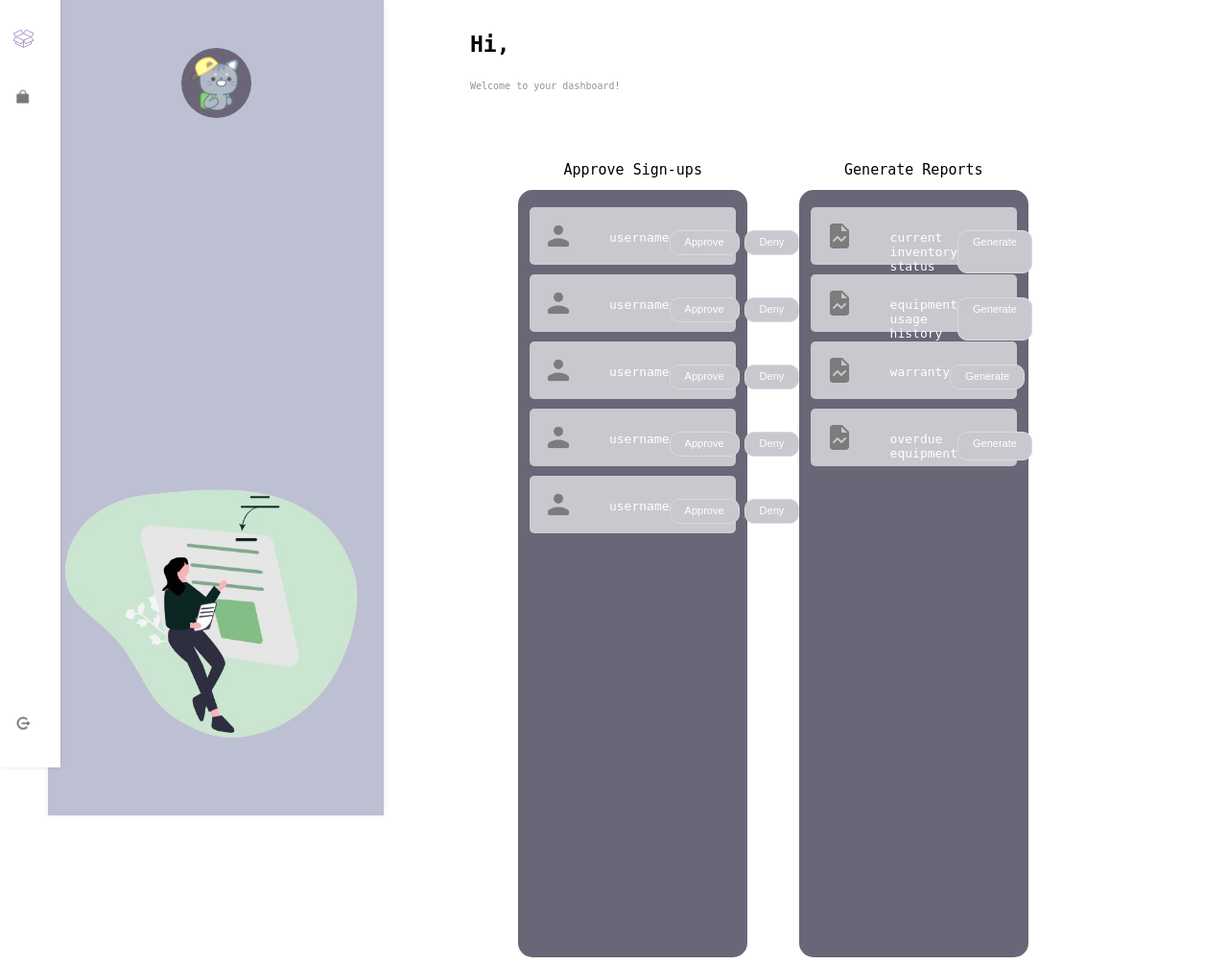
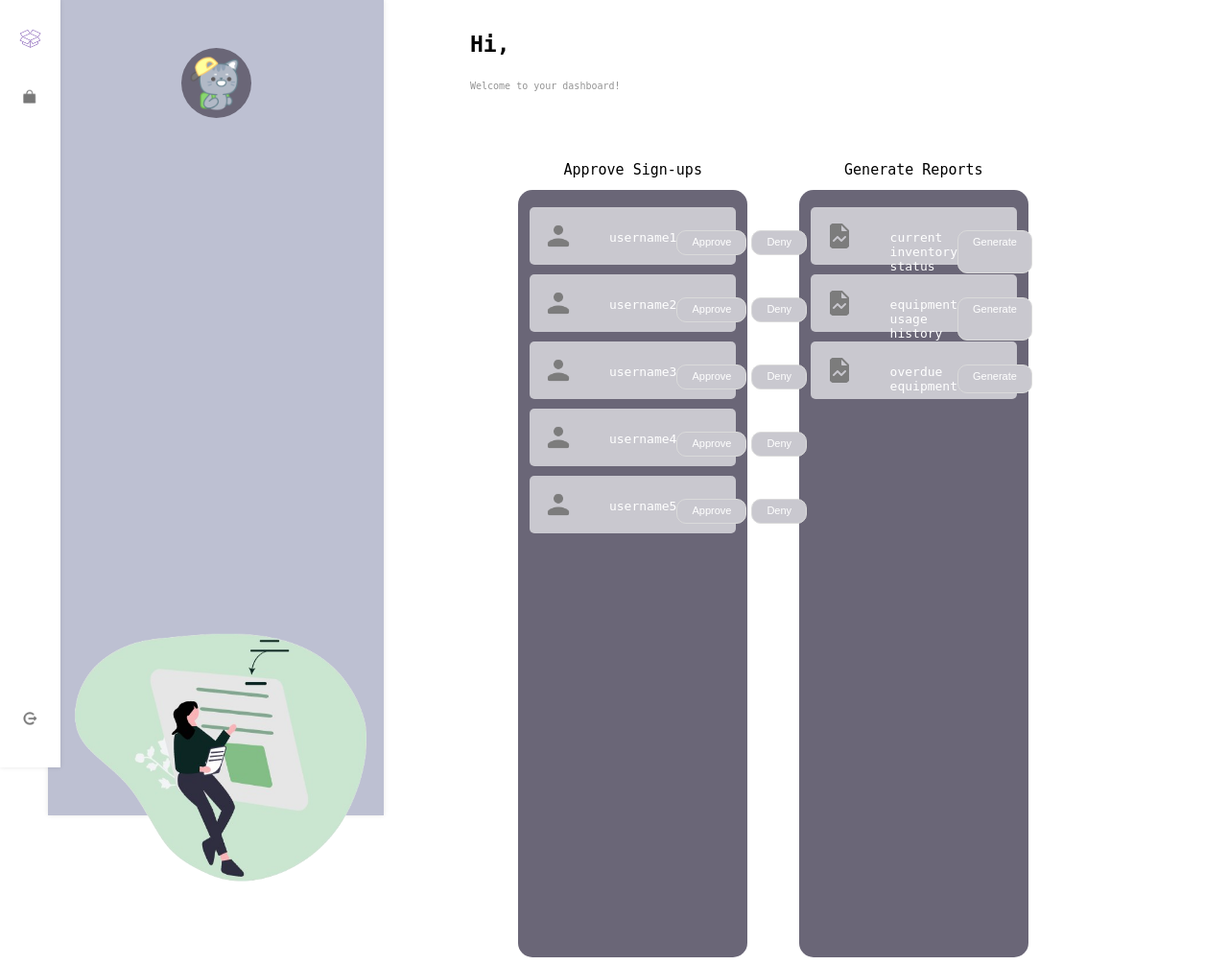
Before and after one commit to samankhan03/eduInventory, a Django app: page /admin_dashboard/ in a window 1280 px wide. Shown: the whole page at 96% size. Run offline with Django 5.2, Linux system fonts and the light colour scheme; parts of the project's set-up code (start-up, migrations or seed data) failed here and were passed over.

Commit message:
Overdue items report test was fully checked and the total inventory/overdue count was added to the reports. Front-end design was slightly tweaked to match Tilly's

```diff
--- a/inventory/views.py
+++ b/inventory/views.py
@@ -1,5 +1,6 @@
 import datetime
 from datetime import timedelta
+from io import BytesIO
 
 from django.shortcuts import render, redirect, get_object_or_404
 from django.http import JsonResponse
@@ -156,28 +157,30 @@ def generate_inventory_pdf(request):
 
 
 def generate_inventory_report():
-    from io import BytesIO
-    from inventory.models import InventoryItem
-    from reportlab.pdfgen import canvas
-
     try:
         buffer = BytesIO()
         p = canvas.Canvas(buffer)
 
-        # Creating the PDF document
+        # Fetch all inventory items
         items = InventoryItem.objects.all()
+
+        # Calculate total inventory count of available items
+        total_available_items = sum(item.quantity for item in items if item.availability)
+
+        # Draw the title of the report
         p.drawString(100, 800, "Inventory Report:")
 
-        # Define the starting positions for each column
-        x_positions = [100, 200, 300, 400, 500]  # Adjust as needed
+        # Add total inventory count under the title
+        p.drawString(100, 780, f"Total inventory count: {total_available_items}")
+
+        # Defining the starting positions for each column
+        x_positions = [100, 100, 100, 100, 100]
         y = 750
 
         # Define the column width and height
         row_height = 15
 
-        # Set the font size to be smaller
-
-
+        # Draw each inventory item
         for item in items:
             p.setFont("Helvetica", 8)  # Adjust the font name and size as needed
             # Draw item details in columns
@@ -223,8 +226,8 @@ def generate_usage_history_report():
         # Creating the PDF document
         p.drawString(100, 800, "Equipment Usage History Report:")
 
-        # Define the starting positions for each column
-        x_positions = [100, 200, 400]  # Adjust as needed
+        # Defining the starting positions for each column
+        x_positions = [100, 100, 100]
         y = 750
 
         # Define the column width and height
@@ -273,41 +276,54 @@ def generate_overdue_items_pdf(request):
     return response
 def generate_overdue_items_report():
     from io import BytesIO
-    from inventory.models import InventoryItem
+    from .models import Reservation
     from reportlab.pdfgen import canvas
 
     try:
         buffer = BytesIO()
         p = canvas.Canvas(buffer)
 
-        # Define the starting positions for each column
-        x_positions = [100, 200, 300, 400, 500]  # Adjust as needed
-        row_height = 15
+        # Fetch all overdue items
+        overdue_reservations = Reservation.objects.filter(return_date=datetime.date.today())
 
-        # Filter overdue items
-        overdue_items = InventoryItem.objects.filter(return_date__lt=datetime.date.today())
-
-        if overdue_items:
+        if overdue_reservations:
+            # Draw the title of the report
             p.drawString(100, 800, "Overdue Items Report:")
 
-            for item in overdue_items:
-                # Set the font size to be smaller
+            # Defining the starting positions for each column
+            x_positions = [100, 100, 100, 100, 100]
+            y = 750
+
+            # Define the column width and height
+            row_height = 15
+
+            total_overdue_count = 0  # Initialize total count of overdue items
+
+            # Draw each overdue item
+            for reservation in overdue_reservations:
+                item = reservation.item
+                total_overdue_count += 1  # Increment total count for each item
+
                 p.setFont("Helvetica", 8)  # Adjust the font name and size as needed
 
                 # Draw item details in columns
-                y = 750  # Reset y coordinate for each item
                 for attribute, position in zip(['name', 'item_type', 'status', 'quantity', 'availability'], x_positions):
                     p.drawString(position, y, f"{attribute.capitalize()}: {getattr(item, attribute)}")
                     y -= row_height
 
                 # Add a horizontal line between items
-                for i in range(len(x_positions) - 1):  # Draw lines between columns
-                    p.line(x_positions[i], y + 5, x_positions[i + 1], y + 5)
+                p.line(x_positions[0], y + 5, x_positions[-1], y + 5)
+                y -= 15  # Adjust spacing between items
 
                 # Check if the next item will fit in the remaining space
                 if y < 50:
                     # Add a new page
                     p.showPage()
+                    # Reset y position for the new page
+                    y = 800
+
+            # Draw total count of overdue items
+            p.drawString(100, 780, f"Total Overdue Items: {total_overdue_count}")
 
         else:
             p.drawString(100, 800, "No Overdue Items Found.")
@@ -319,4 +335,4 @@ def generate_overdue_items_report():
 
     except Exception as e:
         print(f"Error generating overdue items report: {e}")
-        return None
+        return BytesIO()  # Return an empty BytesIO buffer in case of error
--- a/static/css/dashboard_admin.css
+++ b/static/css/dashboard_admin.css
@@ -20,18 +20,15 @@ body {
 }
 .sidenav-list{
     position: relative;
-    right: 7px;
     padding:0;
     margin-top: 13px;
     display: flex;
     flex-direction: column;
     align-items: center;
+    width: 100%;
 }
 
 .second-block {
-    /*background-color: #A6A4B5; !* Background color of the sidebar *!*/
-    /* background-color: #cdc4d3;*/
-    /* background-color: #c6bbcc;*/
     background-color: #bdc0d2;
     box-shadow: 0 0 5px rgba(0, 0, 0, 0.1); /* Add a shadow to the right */
     height: 100vh; /* Make sidebar full height */
@@ -119,10 +116,11 @@ body {
 
 .girl img {
     position: relative;
-    bottom: -300px; /* Increase this value to move the picture lower down */
+    bottom: -450px; /* Increase this value to move the picture lower down */
     display: flex;
     flex-direction: column;
     z-index: 1;
+    left: 10px;
 }
 
 .title {
@@ -133,6 +131,7 @@ body {
 }
 
 .logout-icon {
+    padding: 5px;
     margin-top: auto;
 }
 
@@ -213,21 +212,25 @@ body {
     color: white;
 }
 
-.inv-icon, .basket-icon, .rocket-icon, .calendar-icon {
+.basket-icon {
     cursor: pointer;
     height: 30px;
-    width: 30px;
+    width: 100%;
     display: flex;
     justify-content: center;
-    display: flex;
     align-items: center;
     margin: 10px;
 }
 
 .sidenav-list li:hover {
-    box-shadow: 33px 0px 0px #6A6677;
+    padding: 5px;
+    box-shadow: 2px 0px 0px #6A6677;
 }
 
+.logout-icon:hover {
+    padding: 5px;
+    box-shadow: 2px 0px 0px #6A6677;
+}
 .button-container {
     margin-left: auto; /* Push the container (and its contents) to the right */
     display: flex; /* Use flexbox to control button positioning */
--- a/templates/dashboard_admin.html
+++ b/templates/dashboard_admin.html
@@ -11,7 +11,7 @@
 <body>
     <nav class="sidenav">
         <ul class="sidenav-list">
-            <li> <div class="logo"> <a href="{% url 'dashboard-user' %}"><img src="../static/images/purplelogo.png" alt="purple-logo" width="63" height="63" > </a></li>
+            <div class="logo"> <a href="{% url 'dashboard-user' %}"><img src="../static/images/purplelogo.png" alt="purple-logo" width="63" height="63" > </a> </div>
             <div class="basket-icon" >
                 <li><a href="{% url 'inventory-user' %}"> <img src="../static/images/basket.png" alt="basket-icon" width="50" height="50"></a> </li>
             </div>
@@ -47,57 +47,57 @@
     <div class="third-block">
             <div class="cr-block">
                  <div class="title "> Approve Sign-ups </div>
-                <div class="cards" id = myCard>
+                <div class="cards" id = myCard1>
                     <div class="card-content">
                         <img src="../static/images/user.png" alt="laptop-icon" height="60" width="60">
-                        username
+                        username1
                         <div class="button-container">
-                            <button class="approve">Approve</button>
-                            <button class="deny">Deny</button>
+                            <button class="approve" onclick="hideCard('myCard1', 'approve')">Approve</button>
+                            <button class="deny" onclick="hideCard('myCard1', 'deny')">Deny</button>
                         </div>
                     </div>
 
                 </div>
-                <div class="cards" id = myCard>
+                <div class="cards" id = myCard2>
                     <div class="card-content">
                         <img src="../static/images/user.png" alt="laptop-icon" height="60" width="60">
-                        username
+                        username2
                         <div class="button-container">
-                            <button class="approve">Approve</button>
-                            <button class="deny">Deny</button>
+                            <button class="approve" onclick="hideCard('myCard2', 'approve')">Approve</button>
+                            <button class="deny" onclick="hideCard('myCard2', 'deny')">Deny</button>
                         </div>
                     </div>
                 </div>
 
-                <div class="cards" id = myCard>
+                <div class="cards" id = myCard3>
                     <div class="card-content">
                         <img src="../static/images/user.png" alt="laptop-icon" height="60" width="60">
-                        username
+                        username3
                         <div class="button-container">
-                            <button class="approve">Approve</button>
-                            <button class="deny">Deny</button>
+                            <button class="approve" onclick="hideCard('myCard3', 'approve')">Approve</button>
+                            <button class="deny" onclick="hideCard('myCard3', 'deny')">Deny</button>
                         </div>
                     </div>
                 </div>
 
-                <div class="cards" id = myCard>
+                <div class="cards" id = myCard4>
                     <div class="card-content">
                         <img src="../static/images/user.png" alt="laptop-icon" height="60" width="60">
-                        username
+                        username4
                         <div class="button-container">
-                            <button class="approve">Approve</button>
-                            <button class="deny">Deny</button>
+                            <button class="approve" onclick="hideCard('myCard4', 'approve')">Approve</button>
+                            <button class="deny" onclick="hideCard('myCard4', 'deny')">Deny</button>
                         </div>
                     </div>
                 </div>
 
-                <div class="cards" id = myCard>
+                <div class="cards" id = myCard5>
                     <div class="card-content">
                         <img src="../static/images/user.png" alt="laptop-icon" height="60" width="60">
-                        username
+                        username5
                         <div class="button-container">
-                            <button class="approve">Approve</button>
-                            <button class="deny">Deny</button>
+                            <button class="approve" onclick="hideCard('myCard5', 'approve')">Approve</button>
+                            <button class="deny" onclick="hideCard('myCard5', 'deny')">Deny</button>
                         </div>
                     </div>
                 </div>
@@ -106,7 +106,7 @@
 
             <div class="hb-block" >
                 <div class="title"> Generate Reports </div>
-                <div class="cards" id = myCard>
+                <div class="cards">
                      <div class="card-content">
                         <img src="../static/images/report.png" alt="headset-icon" height="60" width="60">
                         current inventory status
@@ -114,7 +114,7 @@
                     </div>
                 </div>
 
-                <div class="cards" id = myCard>
+                <div class="cards">
                      <div class="card-content">
                         <img src="../static/images/report.png" alt="headset-icon" height="60" width="60">
                         equipment usage history
@@ -122,22 +122,41 @@
                     </div>
                 </div>
 
-                <div class="cards" id = myCard>
-                    <div class="card-content">
-                        <img src="../static/images/report.png" alt="headset-icon" height="60" width="60">
-                        warranty
-                        <button class="report">Generate</button>
-                    </div>
-                </div>
-
-                <div class="cards" id = myCard>
+                <div class="cards">
                     <div class="card-content">
                         <img src="../static/images/report.png" alt="headset-icon" height="60" width="60">
                         overdue equipment
                         <button class="report"><a href="{% url 'overdue_items_report' %}">Generate</a></button>
                     </div>
                 </div>
-
+            </div>
     </div>
 </body>
 </html>
+
+{#Function for user cards to disappear after buttons being clicked#}
+<script>
+    function hideCard(cardId, action) {
+        var card = document.getElementById(cardId);
+        if (card) {
+            card.style.display = "none";
+            var message;
+            var color;
+            if (action === "approve") {
+                message = "User has been approved";
+                color = "#7cb46b"; // Set color to green for approval
+            } else if (action === "deny") {
+                message = "User has been denied";
+                color = "#F5554A"; // Set color to red for denial
+            }
+            var messageElement = document.createElement("div");
+            messageElement.innerHTML = message;
+            messageElement.style.color = color; // Apply color style
+            card.parentNode.insertBefore(messageElement, card.nextSibling);
+
+            setTimeout(function() {
+                messageElement.remove();
+            }, 3000); // Timer before message disappears
+        }
+    }
+</script>
```
